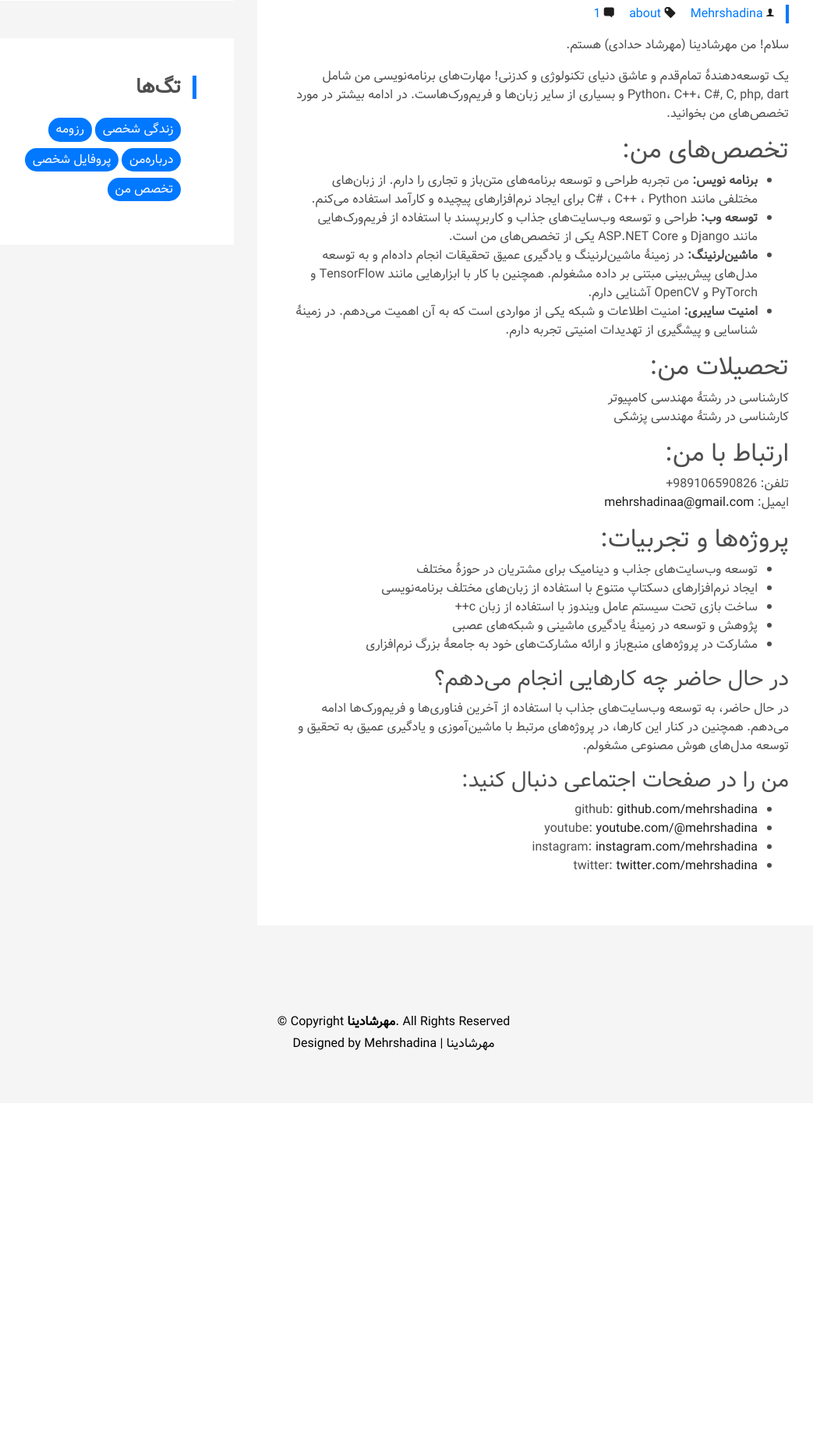
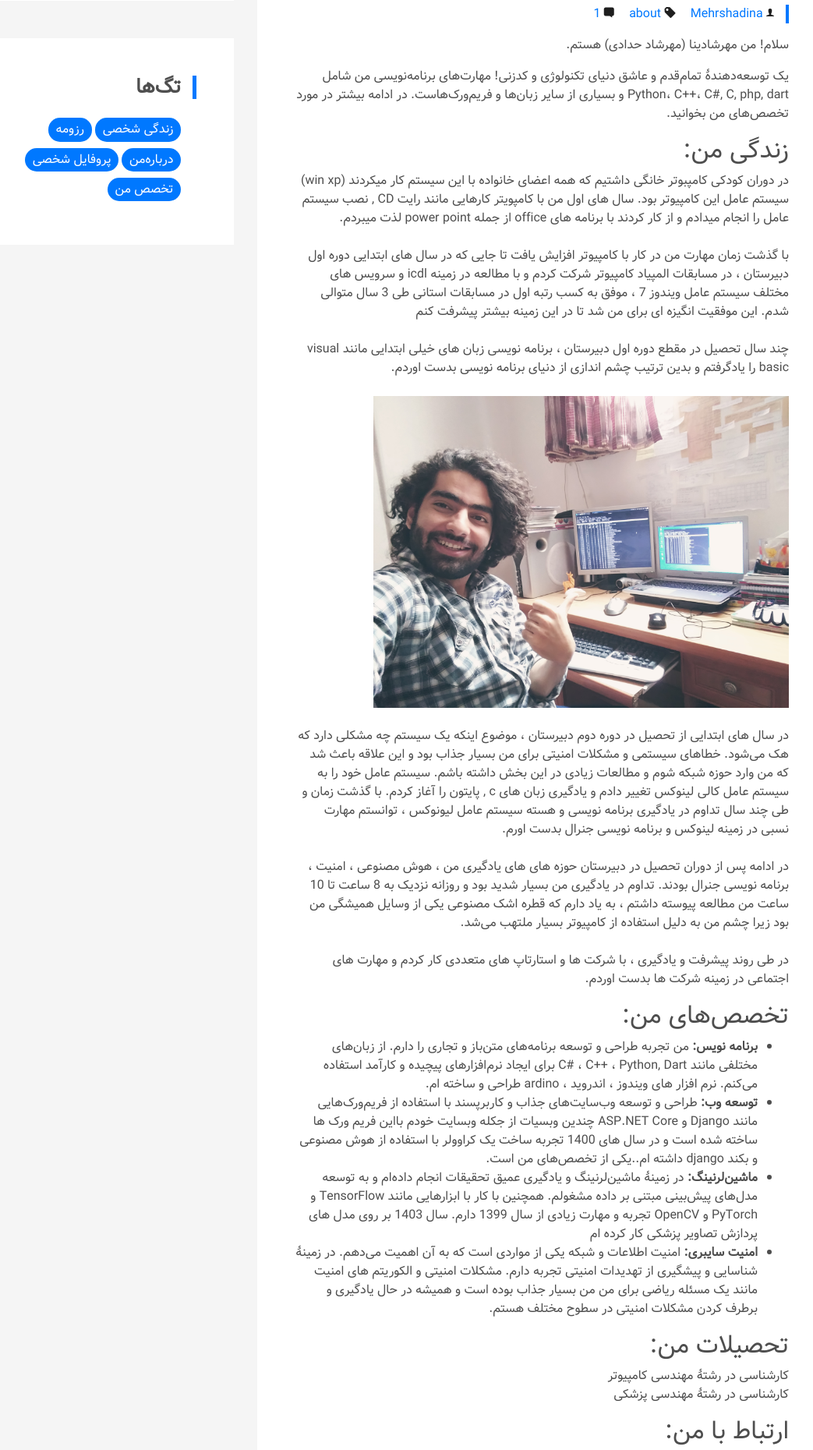
Before and after one commit to mehrshadina/mehrshadina-website, a Django app: page /about/ in a window 1280 px wide. Shown: the part 708-2568 px from the top of the page at 78% size, without its empty margins (135-1178 px from the left). Before the commit the page ends 2056 px from the top, so only its background shows below. Run offline with Django 4.2, Linux system fonts and the light colour scheme; data that the repository does not hold is empty; some libraries are stand-ins or nearby versions; some web fonts are replaced.

Commit message:
About updated.

```diff
--- a/web/templates/about.html
+++ b/web/templates/about.html
@@ -97,12 +97,30 @@
 
                 <p>یک توسعه‌دهندهٔ تمام‌قدم و عاشق دنیای تکنولوژی و کدزنی! مهارت‌های برنامه‌نویسی من شامل Python، C++، C#, C, php, dart و بسیاری از سایر زبان‌ها و فریم‌ورک‌هاست. در ادامه بیشتر در مورد تخصص‌های من بخوانید.</p>
 
+                <h2>زندگی من:</h2>
+                <p>
+                  در دوران کودکی کامپبوتر خانگی داشتیم که همه اعضای خانواده با این سیستم کار میکردند (win xp) سیستم عامل این کامپیوتر بود. سال های اول من با کامپویتر کارهایی مانند رایت CD , نصب سیستم عامل را انجام میدادم و از کار کردند با برنامه های office از جمله power point لذت میبردم.
+                  <br><br>
+                  با گذشت زمان مهارت من در کار با کامپیوتر افزایش یافت تا جایی که در سال های ابتدایی دوره اول دبیرستان ، در مسابقات المپیاد کامپیوتر شرکت کردم و با مطالعه در زمینه icdl و سرویس های مختلف سیستم عامل ویندوز 7 ، موفق به کسب رتبه اول در مسابقات استانی طی 3 سال متوالی شدم. این موفقیت انگیزه ای برای من شد تا در این زمینه بیشتر پیشرفت کنم
+                  <br><br>
+                  چند سال تحصیل در مقطع دوره اول دبیرستان ، برنامه نویسی زبان های خیلی ابتدایی مانند visual basic را یادگرفتم و بدین ترتیب چشم اندازی از دنیای برنامه نویسی بدست اوردم.
+                  <br><br>
+                  <img src="/static/img/about_pic.jpg" class="img-fluid" alt="mehrshadina-مهرشاد حدادی" style="max-height: 400px;">
+                  <br><br>
+                  در سال های ابتدایی از تحصیل در دوره دوم دبیرستان ، موضوع اینکه یک سیستم چه مشکلی دارد که هک می‌شود. خطاهای سیستمی و مشکلات امنیتی برای من بسیار جذاب بود و این علاقه باعث شد که من وارد حوزه شبکه شوم و مطالعات زیادی در این بخش داشته باشم.
+                  سیستم عامل خود را به سیستم عامل کالی لینوکس تغییر دادم و یادگیری زبان های c , پایتون را آغاز کردم. با گذشت زمان و طی چند سال تداوم در یادگیری برنامه نویسی و هسته سیستم عامل لیونوکس ، توانستم مهارت نسبی در زمینه لینوکس و برنامه نویسی جنرال بدست اورم.
+                  <br><br>
+                  در ادامه پس از دوران تحصیل در دبیرستان حوزه های های یادگیری من ، هوش مصنوعی ، امنیت ، برنامه نویسی جنرال بودند. تداوم در یادگیری من بسیار شدید بود و روزانه نزدیک به 8 ساعت تا 10 ساعت من مطالعه پیوسته داشتم ، به یاد دارم که قطره اشک مصنوعی یکی از وسایل همیشگی من بود زیرا چشم من به دلیل استفاده از کامپیوتر بسیار ملتهب می‌شد.
+                  <br><br>
+                  در طی روند پیشرفت و یادگیری ، با شرکت ها و استارتاپ های متعددی کار کردم و مهارت های اجتماعی در زمینه شرکت ها بدست اوردم.<br>
+                </p>
+
                 <h2>تخصص‌های من:</h2>
                 <ul>
-                    <li><strong>برنامه نویس:</strong> من تجربه طراحی و توسعه برنامه‌های متن‌باز و تجاری را دارم. از زبان‌های مختلفی مانند C# ، C++ ، Python برای ایجاد نرم‌افزارهای پیچیده و کارآمد استفاده می‌کنم.</li>
-                    <li><strong>توسعه وب:</strong> طراحی و توسعه وب‌سایت‌های جذاب و کاربرپسند با استفاده از فریم‌ورک‌هایی مانند Django و ASP.NET Core یکی از تخصص‌های من است.</li>
-                    <li><strong>ماشین‌لرنینگ:</strong> در زمینهٔ ماشین‌لرنینگ و یادگیری عمیق تحقیقات انجام داده‌ام و به توسعه مدل‌های پیش‌بینی مبتنی بر داده مشغولم. همچنین با کار با ابزارهایی مانند  TensorFlow و PyTorch و OpenCV آشنایی دارم.</li>
-                    <li><strong>امنیت سایبری:</strong> امنیت اطلاعات و شبکه یکی از مواردی است که به آن اهمیت می‌دهم. در زمینهٔ شناسایی و پیشگیری از تهدیدات امنیتی تجربه دارم.</li>
+                    <li><strong>برنامه نویس:</strong> من تجربه طراحی و توسعه برنامه‌های متن‌باز و تجاری را دارم. از زبان‌های مختلفی مانند C# ، C++ ، Python, Dart برای ایجاد نرم‌افزارهای پیچیده و کارآمد استفاده می‌کنم. نرم افزار های ویندوز ، اندروید ، ardino طراحی و ساخته ام.</li>
+                    <li><strong>توسعه وب:</strong> طراحی و توسعه وب‌سایت‌های جذاب و کاربرپسند با استفاده از فریم‌ورک‌هایی مانند Django و ASP.NET Core   چندین وبسیات از جکله وبسایت خودم بااین فریم ورک ها ساخته شده است و در سال های 1400 تجربه ساخت یک کراوولر با استفاده از هوش مصنوعی و بکند django داشته ام..یکی از تخصص‌های من است.</li>
+                    <li><strong>ماشین‌لرنینگ:</strong> در زمینهٔ ماشین‌لرنینگ و یادگیری عمیق تحقیقات انجام داده‌ام و به توسعه مدل‌های پیش‌بینی مبتنی بر داده مشغولم. همچنین با کار با ابزارهایی مانند  TensorFlow و PyTorch و OpenCV تجربه و مهارت زیادی از سال 1399 دارم. سال 1403 بر روی مدل های پردازش تصاویر پزشکی کار کرده ام</li>
+                    <li><strong>امنیت سایبری:</strong> امنیت اطلاعات و شبکه یکی از مواردی است که به آن اهمیت می‌دهم. در زمینهٔ شناسایی و پیشگیری از تهدیدات امنیتی تجربه دارم. مشکلات امنیتی و الکوریتم های امنیت مانند یک مسئله ریاضی برای من من بسیار جذاب بوده است و همیشه در حال یادگیری و برطرف کردن مشکلات امنیتی در سطوح مختلف هستم.</li>
                 </ul>
 
                 <h2>تحصیلات من:</h2>
@@ -113,21 +131,24 @@
 
                 <h2>ارتباط با من:</h2>
                 <p>
-                  تلفن: 989106590826+<br>
                   ایمیل: <a href="mailto:mehrshadinaa@gmail.com">mehrshadinaa@gmail.com</a>
                 </p>
 
                 <h2>پروژه‌ها و تجربیات:</h2>
                 <ul>
                     <li>توسعه وب‌سایت‌های جذاب و دینامیک برای مشتریان در حوزهٔ مختلف</li>
-                    <li>ایجاد نرم‌افزارهای دسکتاپ متنوع با استفاده از زبان‌های مختلف برنامه‌نویسی</li>
+                    <li>ایجاد نرم‌افزارهای دسکتاپ و اندروید متنوع با استفاده از زبان‌های مختلف برنامه‌نویسی</li>
                     <li>ساخت بازی تحت سیستم عامل ویندوز با استفاده از زبان c++</li>
                     <li>پژوهش و توسعه در زمینهٔ یادگیری ماشینی و شبکه‌های عصبی</li>
                     <li>مشارکت در پروژه‌های منبع‌باز و ارائه مشارکت‌های خود به جامعهٔ بزرگ نرم‌افزاری</li>
                 </ul>
 
                 <h3>در حال حاضر چه کارهایی انجام می‌دهم؟</h3>
-                <p>در حال حاضر، به توسعه وب‌سایت‌های جذاب با استفاده از آخرین فناوری‌ها و فریم‌ورک‌ها ادامه می‌دهم. همچنین در کنار این کارها، در پروژه‌های مرتبط با ماشین‌آموزی و یادگیری عمیق به تحقیق و توسعه مدل‌های هوش مصنوعی مشغولم.</p>
+                <p>
+                  در حال حاضر، به توسعه وب‌سایت‌های جذاب با استفاده از آخرین فناوری‌ها و فریم‌ورک‌ها ادامه می‌دهم. همچنین در کنار این کارها، در پروژه‌های مرتبط با ماشین‌آموزی و یادگیری عمیق به تحقیق و توسعه مدل‌های هوش مصنوعی مشغولم.
+                  <br><br>
+                  هم اکنون من ، مهرشاد حدادی (مهرشادینا) در یکی از شرکت های زیر ساخت و سرور های ابری در سطح کشور ایران به نام <strong>(پارس پک)</strong> مشغول به کار هستم و وظیفه پشتیبانی فنی سرور را بر عهده دارم
+                </p>
 
                 <h3>من را در صفحات اجتماعی دنبال کنید:</h3>
                 <ul>
```
Also changed, not shown: blog/static/img/about_pic.jpg (added).
